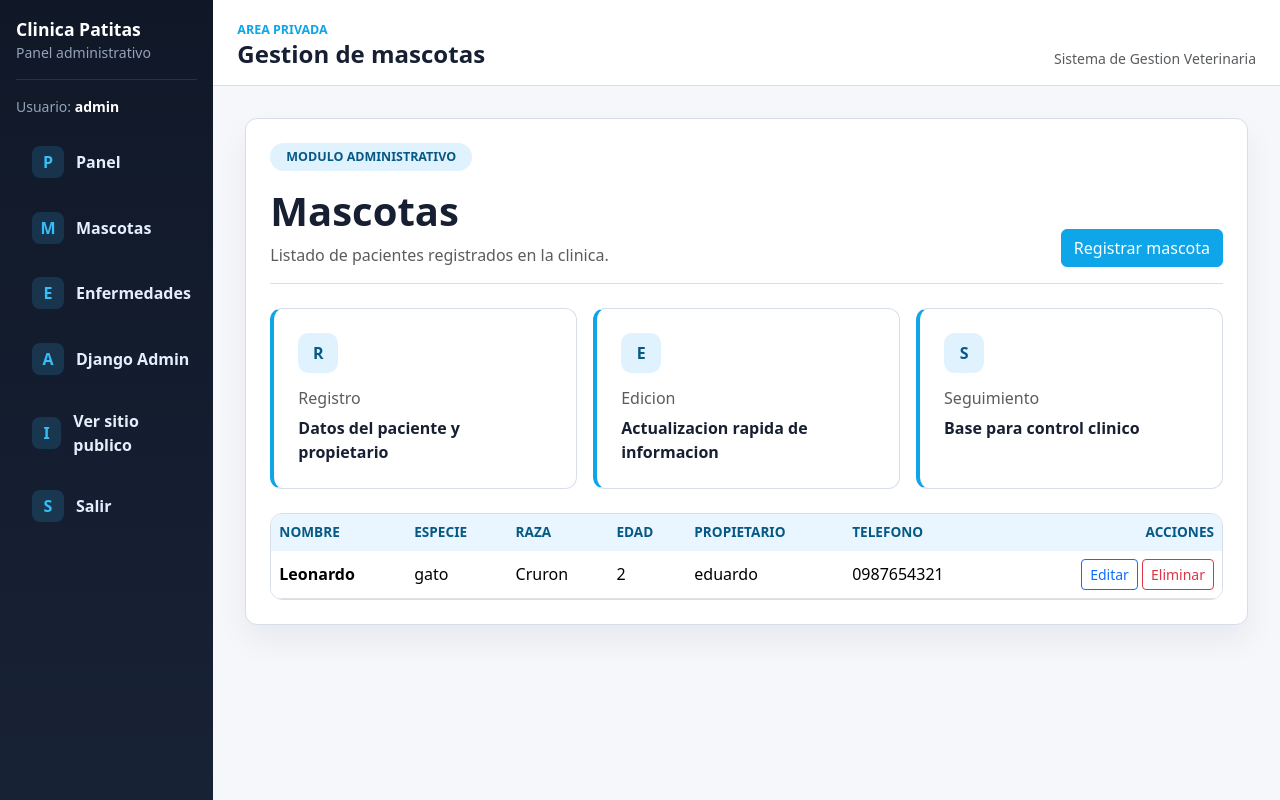
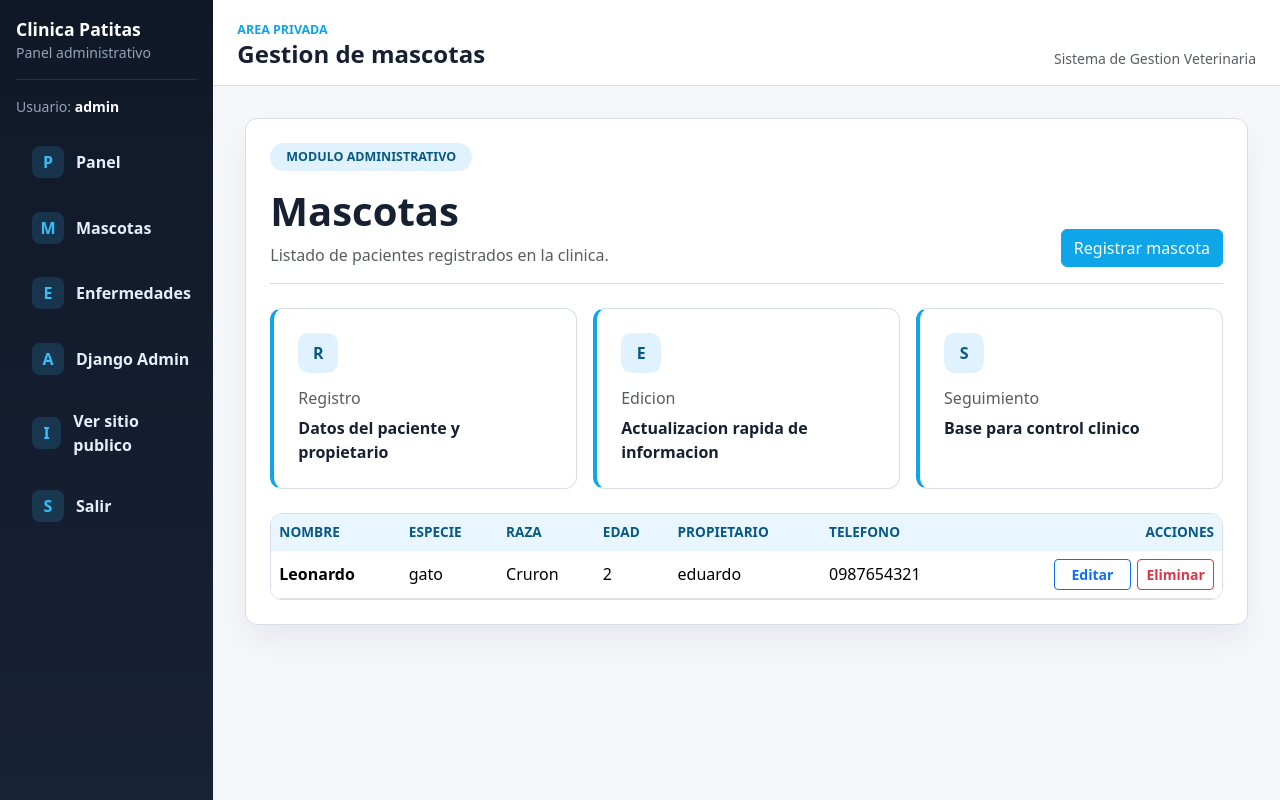
Before and after one commit to edsonvenegas5865-lgtm/veterinariaaa, a Django app: page /mascotas/ in a window 1280 px wide. Run offline with Django 5.2, Linux system fonts and the light colour scheme; a user stored in the database is signed in; data comes from the database, SQL or seed files in the repository; tables that the repository leaves empty hold one stand-in row (values such as "Sample post").

Commit message:
Mejorar botones y acciones del admin

```diff
--- a/principal/templates/principal/base_admin.html
+++ b/principal/templates/principal/base_admin.html
@@ -169,6 +169,18 @@
             overflow: hidden;
         }
 
+        .admin-actions {
+            display: inline-flex;
+            flex-wrap: wrap;
+            gap: 0.4rem;
+            justify-content: flex-end;
+        }
+
+        .admin-actions .btn {
+            font-weight: 700;
+            min-width: 4.8rem;
+        }
+
         .admin-empty {
             background: #f8fafc;
             border: 1px dashed #b8c4d6;
@@ -194,6 +206,10 @@
             background: #fff7ed;
             border: 1px solid #fed7aa;
             border-radius: 0.75rem;
+        }
+
+        .btn-danger {
+            font-weight: 700;
         }
 
         .admin-kicker {
--- a/principal/templates/principal/enfermedad_confirmar_eliminar.html
+++ b/principal/templates/principal/enfermedad_confirmar_eliminar.html
@@ -19,7 +19,7 @@
 
 <form method="post" class="d-flex flex-wrap gap-2">
     {% csrf_token %}
-    <button type="submit" class="btn btn-danger">Eliminar</button>
-    <a href="{% url 'enfermedades' %}" class="btn btn-outline-secondary">Cancelar</a>
+    <button type="submit" class="btn btn-danger">Si, eliminar</button>
+    <a href="{% url 'enfermedades' %}" class="btn btn-light border">Cancelar</a>
 </form>
 {% endblock %}
--- a/principal/templates/principal/enfermedad_form.html
+++ b/principal/templates/principal/enfermedad_form.html
@@ -25,7 +25,7 @@
 
     <div class="col-12 d-flex flex-wrap gap-2 pt-3 border-top">
         <button type="submit" class="btn btn-primary">Guardar</button>
-        <a href="{% url 'enfermedades' %}" class="btn btn-outline-secondary">Cancelar</a>
+        <a href="{% url 'enfermedades' %}" class="btn btn-light border">Cancelar</a>
     </div>
 </form>
 {% endblock %}
--- a/principal/templates/principal/enfermedades.html
+++ b/principal/templates/principal/enfermedades.html
@@ -57,8 +57,10 @@
                         <td>{{ enfermedad.descripcion|default:"Sin registrar"|truncatechars:60 }}</td>
                         <td>{{ enfermedad.sintomas|default:"Sin registrar"|truncatechars:60 }}</td>
                         <td class="text-end">
-                            <a class="btn btn-sm btn-outline-primary" href="{% url 'editar_enfermedad' enfermedad.id %}">Editar</a>
-                            <a class="btn btn-sm btn-outline-danger" href="{% url 'eliminar_enfermedad' enfermedad.id %}">Eliminar</a>
+                            <div class="admin-actions">
+                                <a class="btn btn-sm btn-outline-primary" href="{% url 'editar_enfermedad' enfermedad.id %}">Editar</a>
+                                <a class="btn btn-sm btn-outline-danger" href="{% url 'eliminar_enfermedad' enfermedad.id %}">Eliminar</a>
+                            </div>
                         </td>
                     </tr>
                 {% endfor %}
--- a/principal/templates/principal/mascota_confirmar_eliminar.html
+++ b/principal/templates/principal/mascota_confirmar_eliminar.html
@@ -19,7 +19,7 @@
 
 <form method="post" class="d-flex flex-wrap gap-2">
     {% csrf_token %}
-    <button type="submit" class="btn btn-danger">Eliminar</button>
-    <a href="{% url 'mascotas' %}" class="btn btn-outline-secondary">Cancelar</a>
+    <button type="submit" class="btn btn-danger">Si, eliminar</button>
+    <a href="{% url 'mascotas' %}" class="btn btn-light border">Cancelar</a>
 </form>
 {% endblock %}
--- a/principal/templates/principal/mascota_form.html
+++ b/principal/templates/principal/mascota_form.html
@@ -25,7 +25,7 @@
 
     <div class="col-12 d-flex flex-wrap gap-2 pt-3 border-top">
         <button type="submit" class="btn btn-primary">Guardar</button>
-        <a href="{% url 'mascotas' %}" class="btn btn-outline-secondary">Cancelar</a>
+        <a href="{% url 'mascotas' %}" class="btn btn-light border">Cancelar</a>
     </div>
 </form>
 {% endblock %}
--- a/principal/templates/principal/mascotas.html
+++ b/principal/templates/principal/mascotas.html
@@ -63,8 +63,10 @@
                         <td>{{ mascota.propietario }}</td>
                         <td>{{ mascota.telefono_propietario|default:"Sin registrar" }}</td>
                         <td class="text-end">
-                            <a class="btn btn-sm btn-outline-primary" href="{% url 'editar_mascota' mascota.id %}">Editar</a>
-                            <a class="btn btn-sm btn-outline-danger" href="{% url 'eliminar_mascota' mascota.id %}">Eliminar</a>
+                            <div class="admin-actions">
+                                <a class="btn btn-sm btn-outline-primary" href="{% url 'editar_mascota' mascota.id %}">Editar</a>
+                                <a class="btn btn-sm btn-outline-danger" href="{% url 'eliminar_mascota' mascota.id %}">Eliminar</a>
+                            </div>
                         </td>
                     </tr>
                 {% endfor %}
```
